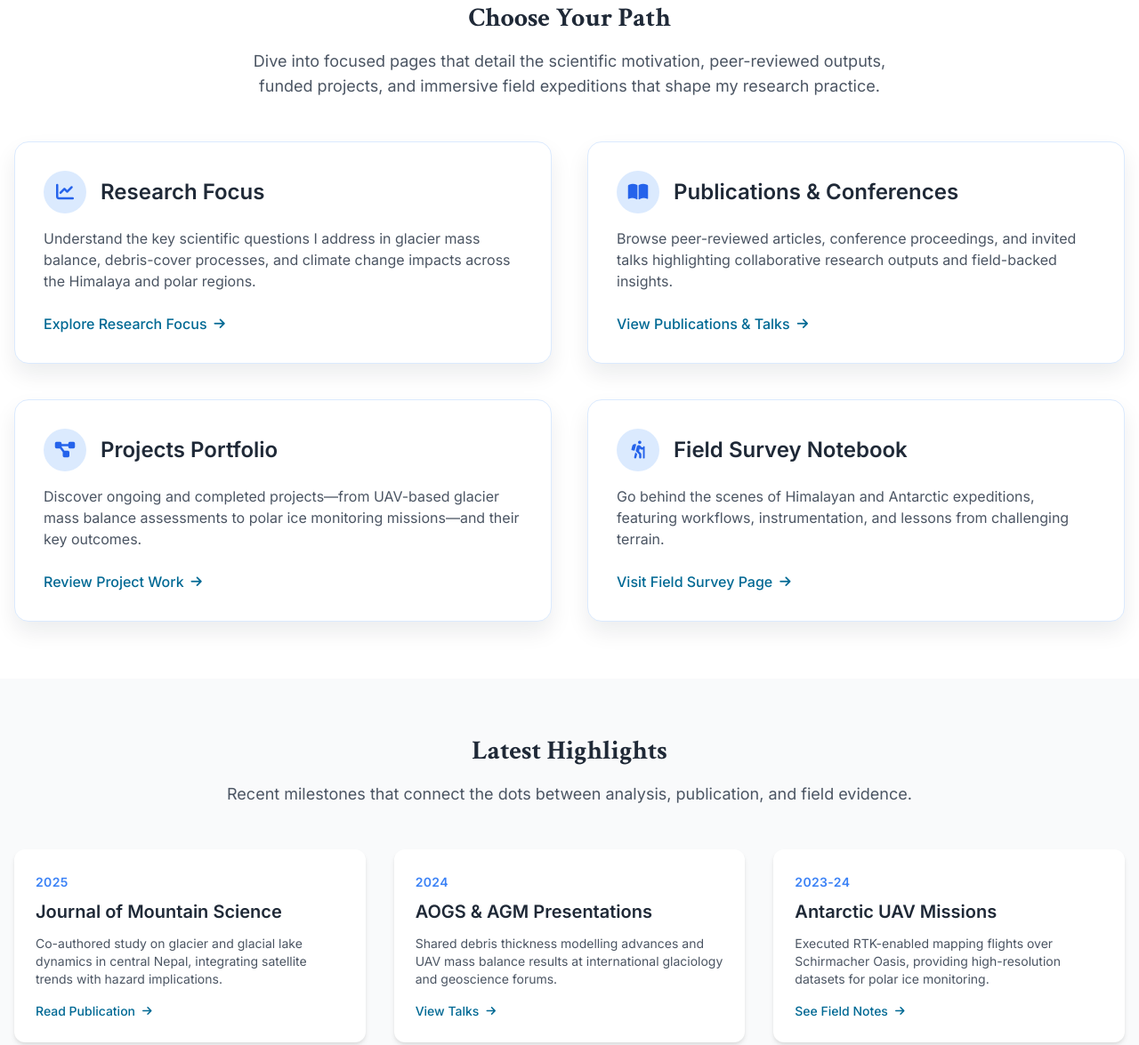
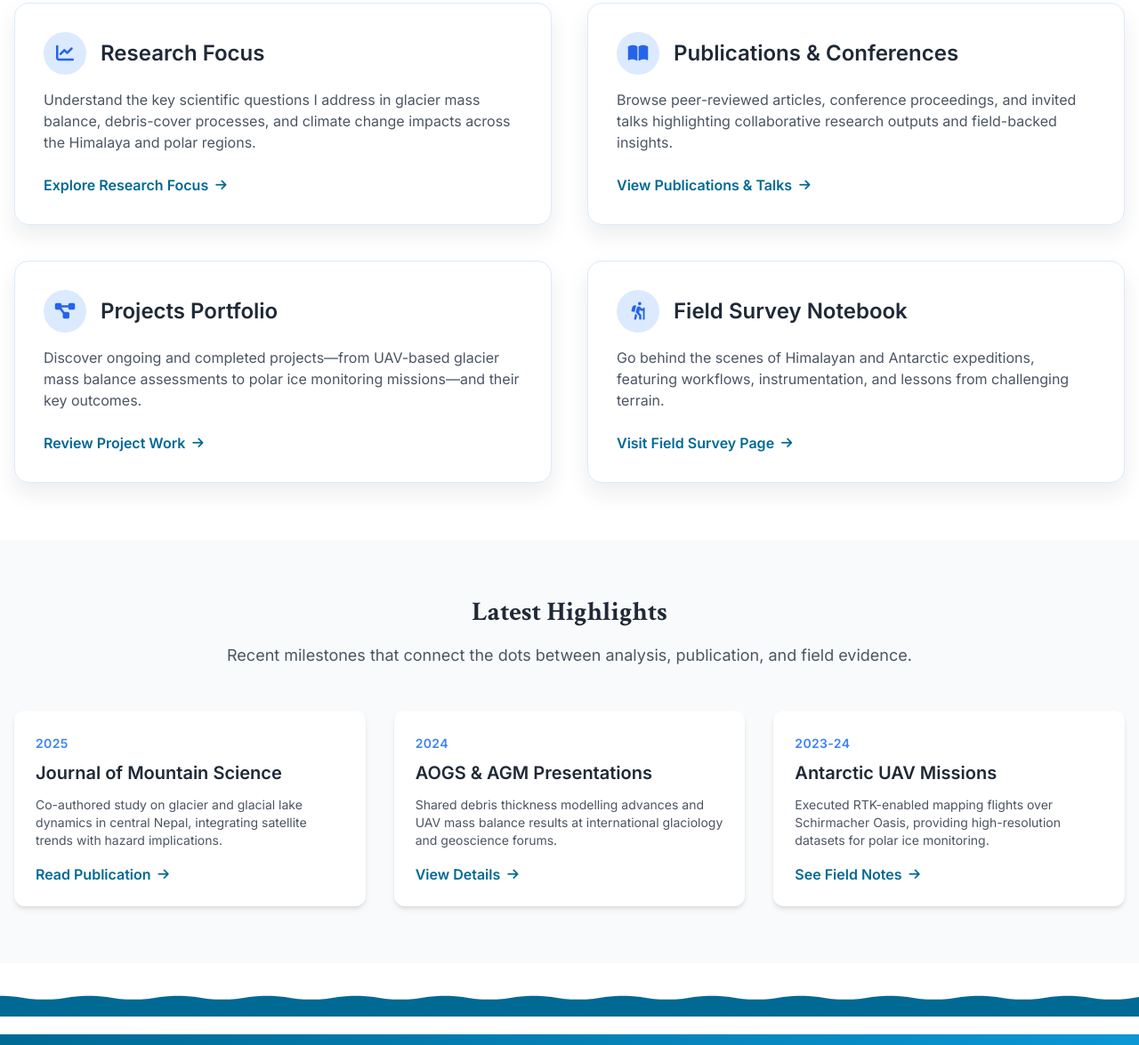
Before and after one commit to ajaysbsc/ajaysbsc.github.io, a website: page research.html in a window 1280 px wide. Shown: the part 705-1880 px from the top of the page at 89% size. Drawn offline with nearby package versions, Linux system fonts and the light colour scheme.

Commit message:
Unify research page outlink styling

```diff
--- a/research.html
+++ b/research.html
@@ -35,6 +35,21 @@
 
         .font-space {
             font-family: 'Space Grotesk', sans-serif;
+        }
+
+        .link-out {
+            display: inline-flex;
+            align-items: center;
+            gap: 0.5rem;
+            font-family: 'Inter', sans-serif;
+            font-size: 1rem;
+            font-weight: 600;
+            color: var(--sea-blue);
+            transition: color 0.2s ease;
+        }
+
+        .link-out:hover {
+            color: var(--sky-blue);
         }
 
         .section-fade {
@@ -179,13 +194,13 @@
         <div class="container mx-auto px-4 relative z-10 text-center">
             <h1 class="text-5xl md:text-6xl font-bold text-white mb-6 font-crimson shadow-text">Research Hub</h1>
             <p class="text-xl md:text-2xl text-blue-100 max-w-4xl mx-auto font-medium leading-relaxed">
-                Explore the different dimensions of my cryosphere research, from core scientific questions to field campaigns and community collaborations.
+                Explore the different dimensions of my cryosphere research, from core scientific questions to field campaigns and collaborations.
             </p>
             <div class="mt-10 flex flex-wrap justify-center gap-4">
-                <a href="research-focus.html" class="inline-flex items-center px-6 py-3 btn-primary text-white rounded-full shadow-md hover:shadow-lg transition-all">
+                <a href="research-focus.html" class="inline-flex items-center px-6 py-3 btn-primary text-white rounded-full shadow-md hover:shadow-lg transition-all font-semibold">
                     Start with Research Focus
                 </a>
-                <a href="publications.html" class="inline-flex items-center px-6 py-3 border border-white/60 text-white rounded-full hover:bg-white/10 transition-all">
+                <a href="publications.html" class="inline-flex items-center px-6 py-3 border border-white/60 text-white rounded-full hover:bg-white/10 transition-all font-semibold">
                     Browse Publications
                 </a>
             </div>
@@ -196,10 +211,6 @@
 
     <section class="py-16 bg-white section-fade">
         <div class="container mx-auto px-4">
-            <div class="max-w-3xl mx-auto text-center mb-12">
-                <h2 class="text-3xl font-bold font-playfair mb-4">Choose Your Path</h2>
-                <p class="text-gray-600 text-lg">Dive into focused pages that detail the scientific motivation, peer-reviewed outputs, funded projects, and immersive field expeditions that shape my research practice.</p>
-            </div>
 
             <div class="grid gap-10 md:grid-cols-2">
                 <article class="bg-white rounded-2xl p-8 card-hover border border-blue-100">
@@ -210,9 +221,9 @@
                         <h3 class="text-2xl font-semibold">Research Focus</h3>
                     </div>
                     <p class="text-gray-600 mb-6">Understand the key scientific questions I address in glacier mass balance, debris-cover processes, and climate change impacts across the Himalaya and polar regions.</p>
-                    <a href="research.html" class="inline-flex items-center text-primary-custom font-medium">
+                    <a href="research-focus.html" class="link-out">
                         Explore Research Focus
-                        <i class="fas fa-arrow-right ml-2 text-sm"></i>
+                        <i class="fas fa-arrow-right text-sm"></i>
                     </a>
                 </article>
 
@@ -224,9 +235,9 @@
                         <h3 class="text-2xl font-semibold">Publications &amp; Conferences</h3>
                     </div>
                     <p class="text-gray-600 mb-6">Browse peer-reviewed articles, conference proceedings, and invited talks highlighting collaborative research outputs and field-backed insights.</p>
-                    <a href="publications.html" class="inline-flex items-center text-primary-custom font-medium">
+                    <a href="publications.html" class="link-out">
                         View Publications &amp; Talks
-                        <i class="fas fa-arrow-right ml-2 text-sm"></i>
+                        <i class="fas fa-arrow-right text-sm"></i>
                     </a>
                 </article>
 
@@ -238,9 +249,9 @@
                         <h3 class="text-2xl font-semibold">Projects Portfolio</h3>
                     </div>
                     <p class="text-gray-600 mb-6">Discover ongoing and completed projects&mdash;from UAV-based glacier mass balance assessments to polar ice monitoring missions&mdash;and their key outcomes.</p>
-                    <a href="projects.html" class="inline-flex items-center text-primary-custom font-medium">
+                    <a href="projects.html" class="link-out">
                         Review Project Work
-                        <i class="fas fa-arrow-right ml-2 text-sm"></i>
+                        <i class="fas fa-arrow-right text-sm"></i>
                     </a>
                 </article>
 
@@ -252,9 +263,9 @@
                         <h3 class="text-2xl font-semibold">Field Survey Notebook</h3>
                     </div>
                     <p class="text-gray-600 mb-6">Go behind the scenes of Himalayan and Antarctic expeditions, featuring workflows, instrumentation, and lessons from challenging terrain.</p>
-                    <a href="field-survey.html" class="inline-flex items-center text-primary-custom font-medium">
+                    <a href="field-survey.html" class="link-out">
                         Visit Field Survey Page
-                        <i class="fas fa-arrow-right ml-2 text-sm"></i>
+                        <i class="fas fa-arrow-right text-sm"></i>
                     </a>
                 </article>
             </div>
@@ -272,19 +283,19 @@
                     <span class="text-sm uppercase tracking-wide text-blue-500 font-semibold">2025</span>
                     <h3 class="text-xl font-semibold mt-2 mb-3">Journal of Mountain Science</h3>
                     <p class="text-gray-600 text-sm">Co-authored study on glacier and glacial lake dynamics in central Nepal, integrating satellite trends with hazard implications.</p>
-                    <a href="publications.html" class="mt-4 inline-flex items-center text-primary-custom text-sm font-medium">Read Publication <i class="fas fa-arrow-right ml-2 text-xs"></i></a>
+                    <a href="publications.html" class="mt-4 link-out">Read Publication <i class="fas fa-arrow-right text-sm"></i></a>
                 </div>
                 <div class="bg-white rounded-xl p-6 shadow-md">
                     <span class="text-sm uppercase tracking-wide text-blue-500 font-semibold">2024</span>
                     <h3 class="text-xl font-semibold mt-2 mb-3">AOGS &amp; AGM Presentations</h3>
                     <p class="text-gray-600 text-sm">Shared debris thickness modelling advances and UAV mass balance results at international glaciology and geoscience forums.</p>
-                    <a href="publications.html#conferences" class="mt-4 inline-flex items-center text-primary-custom text-sm font-medium">View Talks <i class="fas fa-arrow-right ml-2 text-xs"></i></a>
+                    <a href="publications.html#conferences" class="mt-4 link-out">View Details <i class="fas fa-arrow-right text-sm"></i></a>
                 </div>
                 <div class="bg-white rounded-xl p-6 shadow-md">
                     <span class="text-sm uppercase tracking-wide text-blue-500 font-semibold">2023-24</span>
                     <h3 class="text-xl font-semibold mt-2 mb-3">Antarctic UAV Missions</h3>
                     <p class="text-gray-600 text-sm">Executed RTK-enabled mapping flights over Schirmacher Oasis, providing high-resolution datasets for polar ice monitoring.</p>
-                    <a href="field-survey.html" class="mt-4 inline-flex items-center text-primary-custom text-sm font-medium">See Field Notes <i class="fas fa-arrow-right ml-2 text-xs"></i></a>
+                    <a href="field-survey.html" class="mt-4 link-out">See Field Notes <i class="fas fa-arrow-right text-sm"></i></a>
                 </div>
             </div>
         </div>
```
